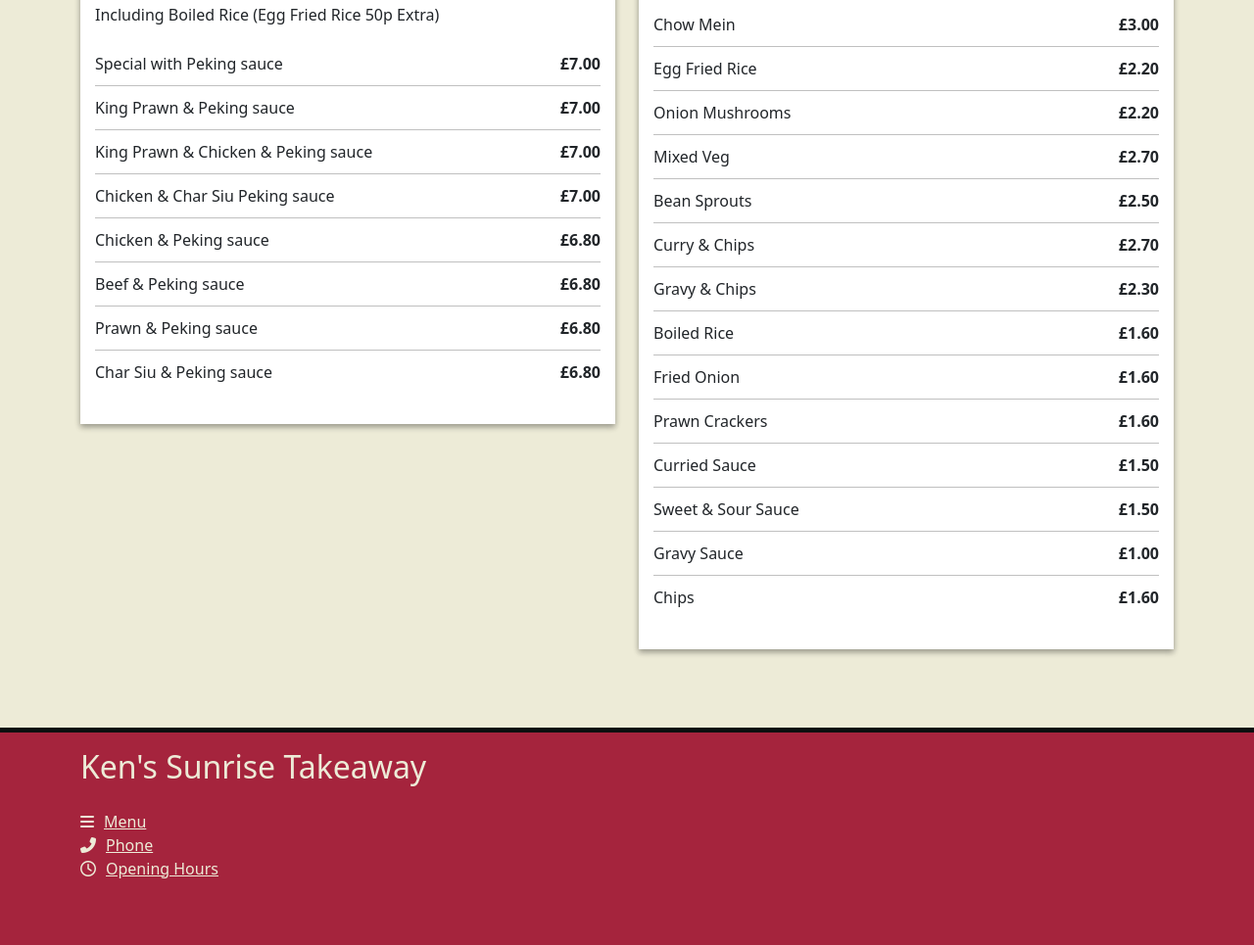
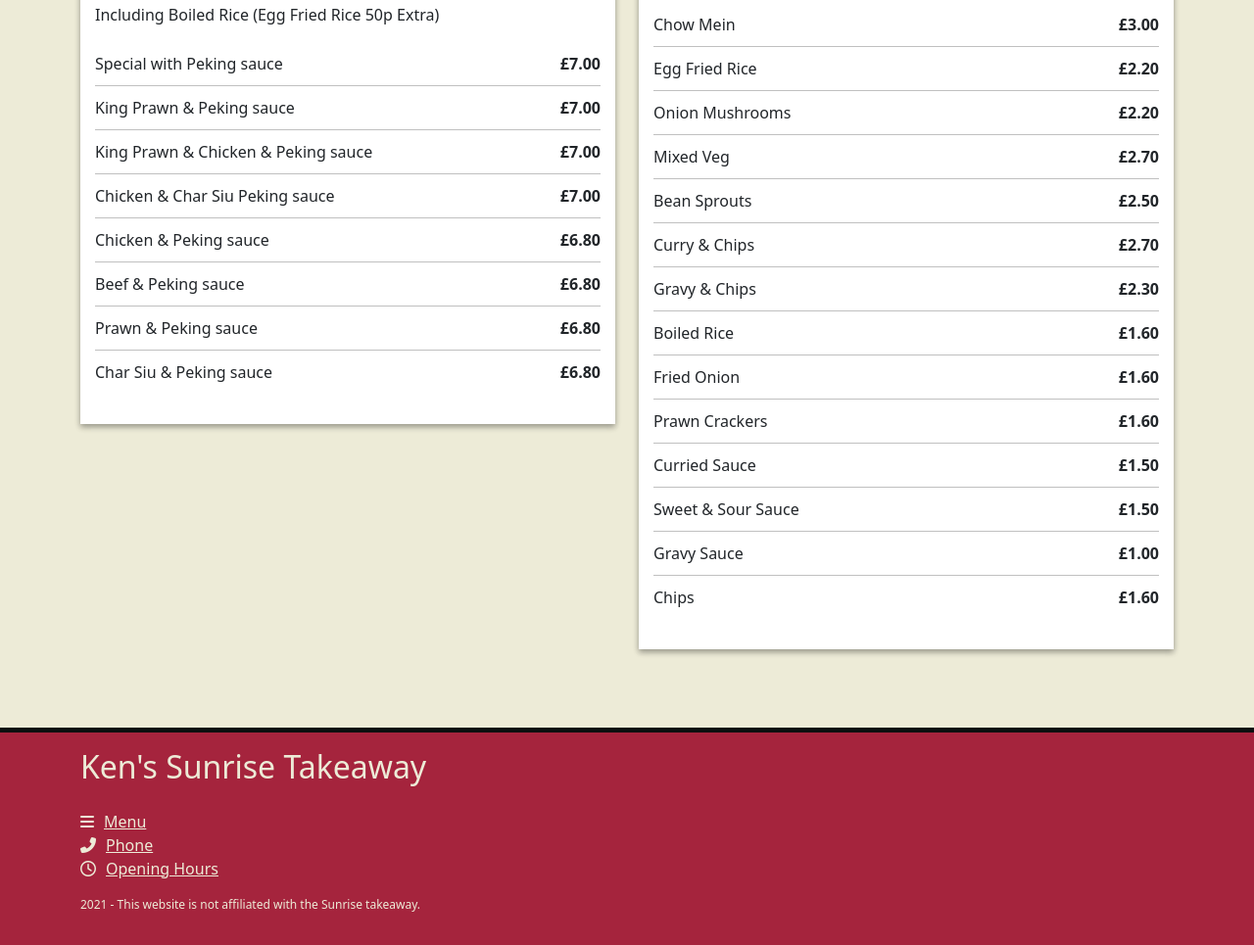
Before and after one commit to Cooperwd01/kens, a plain HTML site: page index.html in a window 1280 px wide. Shown: the part 6337-7302 px from the top of the page at 98% size. Before the commit the page ends 7268 px from the top, so only its background shows below. Drawn offline with nearby package versions, Linux system fonts and the light colour scheme.

Commit message:
footer text

```diff
--- a/app.css
+++ b/app.css
@@ -151,6 +151,9 @@ a.ftr-underline-animation.ftr-link {
   display: block;
   margin:15px 0px;
 }
+.small-ftr{
+  font-size:0.75rem;
+}
 @media only screen and (max-width:767px) {
   .hero-img{
     height: 300px;
--- a/index.html
+++ b/index.html
@@ -511,6 +511,7 @@
               <li class="ftr-nav-link"><a class="ftr-underline-animation ftr-link"  href="#credits"><i class="icon-style fas fa-phone-alt"></i>Phone</a></li>
               <li class="ftr-nav-link"><a class="ftr-underline-animation ftr-link" href="#awards"><i class="icon-style far fa-clock"></i>Opening Hours</a></li>
             </ul>
+            <p class="small-ftr">2021 - This website is not affiliated with the Sunrise takeaway.</p>
           </div>
         </div>
       </div>
```
